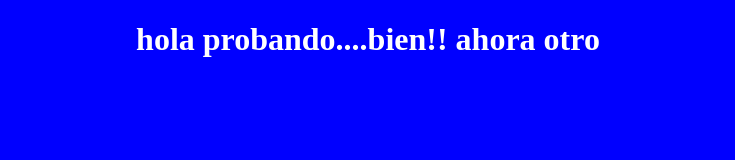
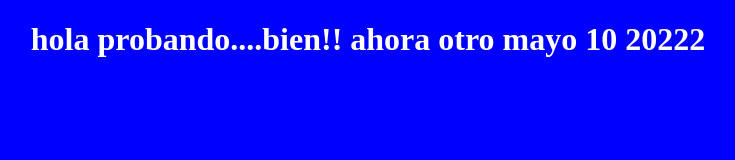
Before and after one commit to nietowilson/gitwnieto, a plain HTML site: page index.html in a window 1280 px wide. Shown: the whole page, without its empty margins (272-1007 px from the left). Drawn offline with Linux system fonts and the light colour scheme.

Commit message:
hoy 10 mayo 2022

```diff
--- a/index.html
+++ b/index.html
@@ -7,9 +7,8 @@
     <meta charset="UTF-8">
     <meta http-equiv="X-UA-Compatible" content="IE=edge">
     <meta name="viewport" content="width=device-width, initial-scale=1.0">
-    <title>Documento html 5 wnieto</title>
-
+    <title>Documento html 5 wnieto mayo 10 222 </title>
 <body>
-    <h1>hola probando....bien!! ahora otro </h1>
+    <h1>hola probando....bien!! ahora otro mayo 10 20222 </h1>
 </body>
 </html>
```
